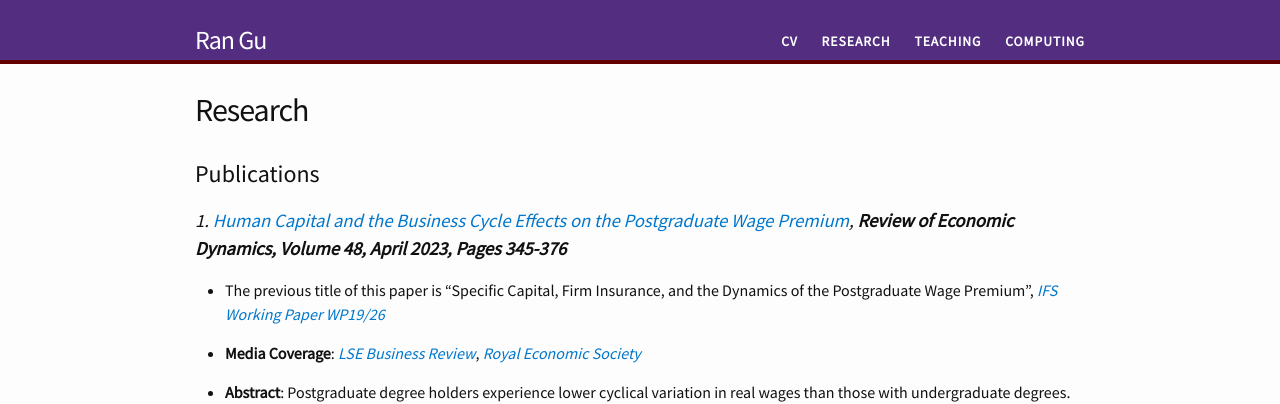
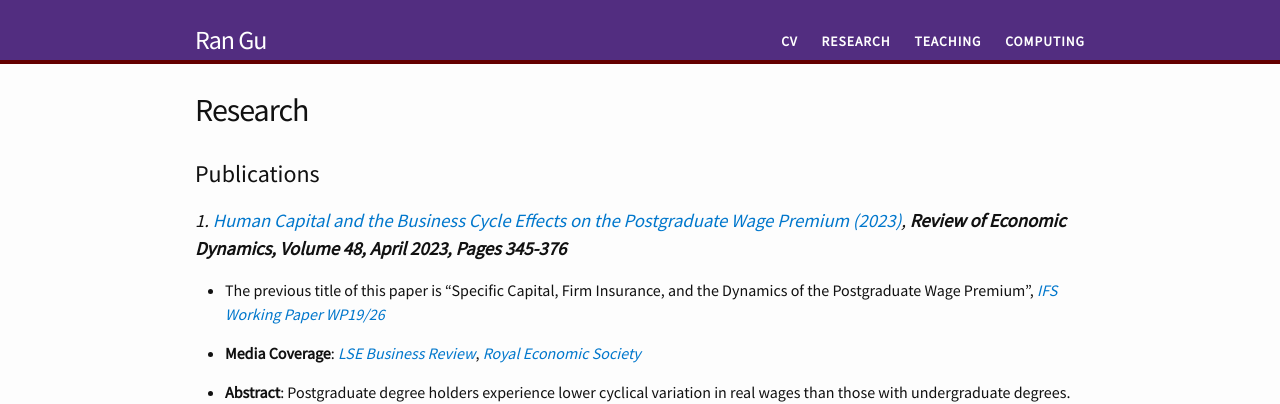
Before and after one commit to lionup/lionup.github.io, a Jekyll site: the page built from research/research.md, in a window 1280 px wide. Shown: the top 404 px of the page. Built offline with Jekyll 4.4.1, drawn with Linux system fonts in a browser that asks for light colours.

```diff
--- a/research/research.md
+++ b/research/research.md
@@ -7,7 +7,7 @@ permalink: /research/
 
 ## Publications
 
-### 1. [Human Capital and the Business Cycle Effects on the Postgraduate Wage Premium](https://doi.org/10.1016/j.red.2022.07.001){:target="_blank"}, **Review of Economic Dynamics, Volume 48, April 2023, Pages 345-376**
+### 1. [Human Capital and the Business Cycle Effects on the Postgraduate Wage Premium (2023)](https://doi.org/10.1016/j.red.2022.07.001){:target="_blank"}, **Review of Economic Dynamics, Volume 48, April 2023, Pages 345-376**
 
   * The previous title of this paper is "Specific Capital, Firm Insurance, and the Dynamics of the Postgraduate Wage Premium", [_IFS Working Paper WP19/26_](https://www.ifs.org.uk/publications/14515){:target="_blank"}
 
```
